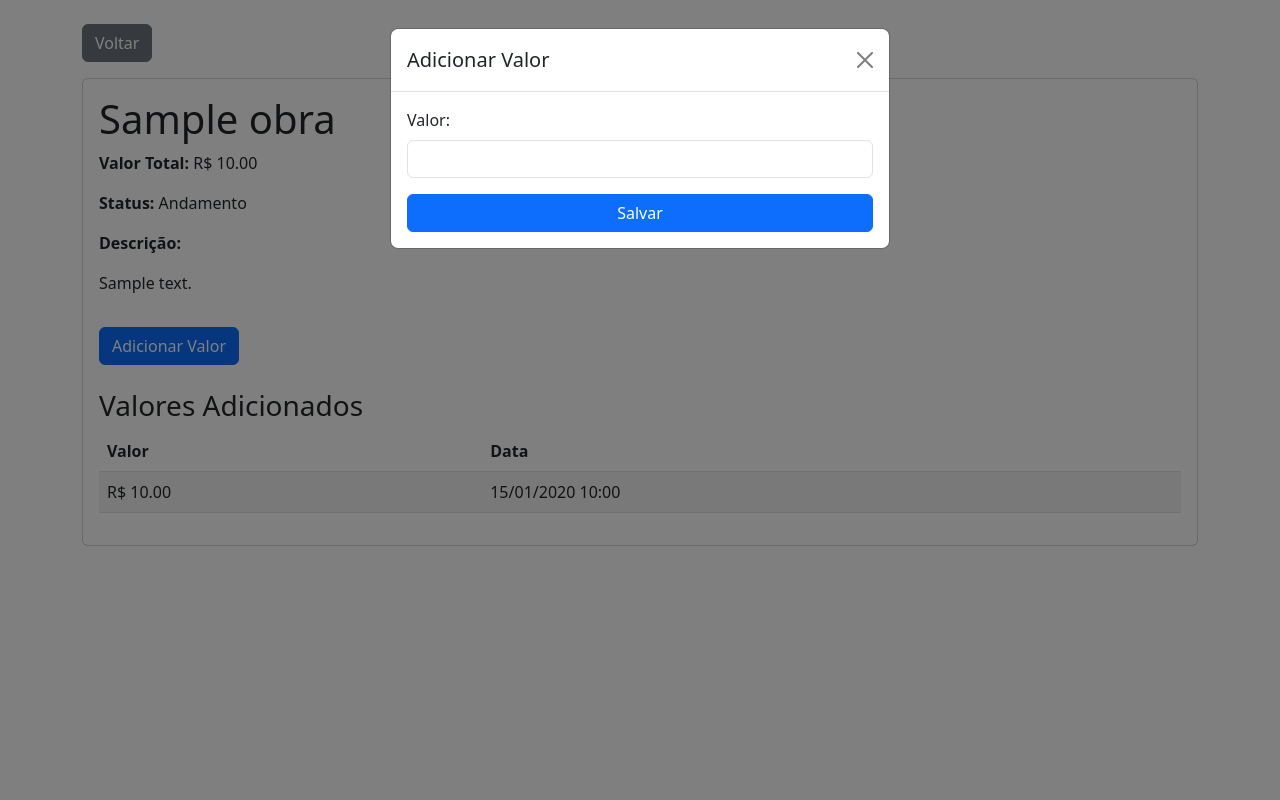
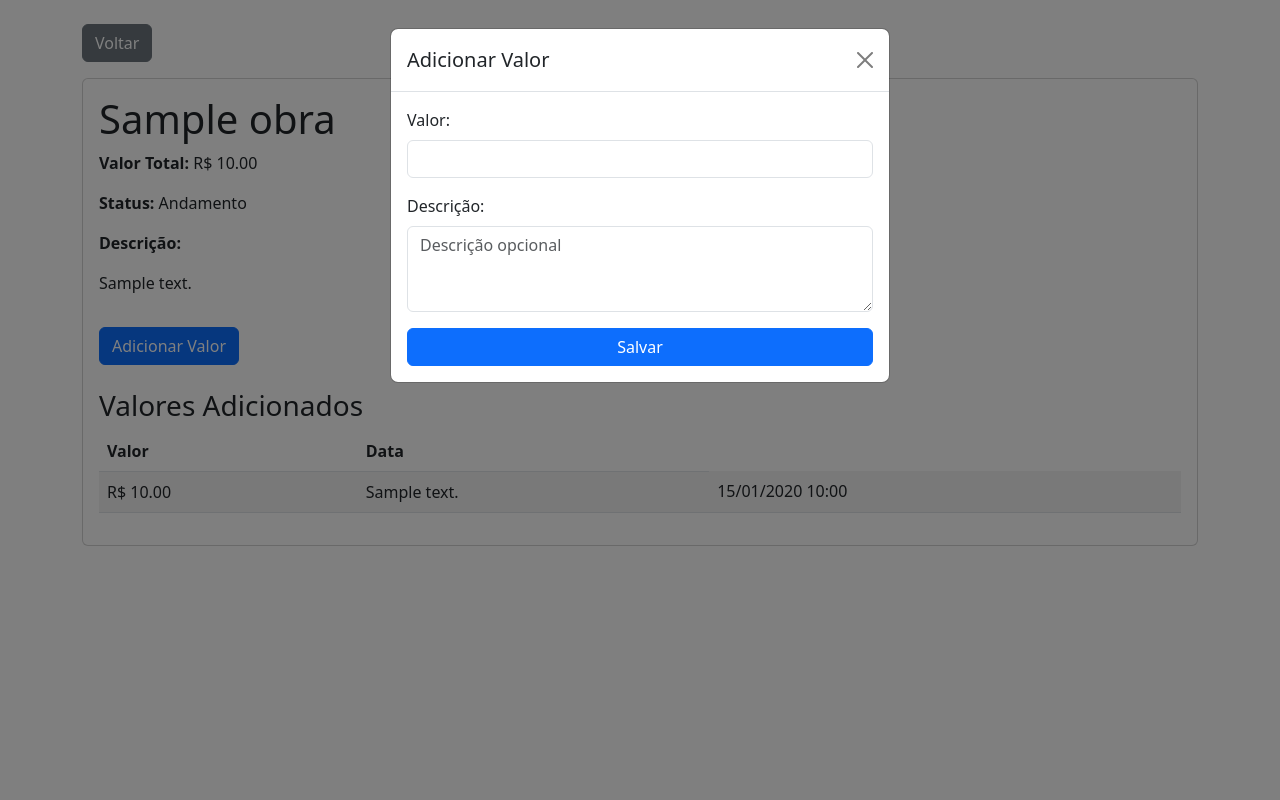
Before and after one commit to Alejandroo19/ControleObra, a Django app: page /1/ in a window 1280 px wide, after a click on "Adicionar Valor". Run offline with Django 5.2, Linux system fonts and the light colour scheme; tables that the repository leaves empty hold one stand-in row (values such as "Sample post").

Commit message:
7 commit

```diff
--- a/controle/obras/models.py
+++ b/controle/obras/models.py
@@ -21,6 +21,7 @@ class Obra(models.Model):
 class ValorAdicionado(models.Model):
     obra = models.ForeignKey(Obra, on_delete=models.CASCADE, related_name='valores_adicionados')  # Nome único para o relacionamento
     valor = models.DecimalField(max_digits=10, decimal_places=2)
+    descricao = models.TextField(blank=True, null=True)  # Campo de descrição
     data = models.DateTimeField(default=now)
 
     def __str__(self):
--- a/controle/obras/templates/obra/detalhe_obra.html
+++ b/controle/obras/templates/obra/detalhe_obra.html
@@ -37,6 +37,7 @@
                         {% for valor in valores %}
                         <tr>
                             <td>R$ {{ valor.valor }}</td>
+                            <td>{{ valor.descricao|default:"-" }}</td>
                             <td>{{ valor.data|date:"d/m/Y H:i" }}</td>
                         </tr>
                         {% empty %}
@@ -65,6 +66,10 @@
                             <label for="valor" class="form-label">Valor:</label>
                             <input type="number" step="0.01" name="valor" class="form-control" required>
                         </div>
+                        <div class="mb-3">
+                            <label for="descricao" class="form-label">Descrição:</label>
+                            <textarea name="descricao" class="form-control" rows="3" placeholder="Descrição opcional"></textarea>
+                        </div>
                         <button type="submit" class="btn btn-primary w-100">Salvar</button>
                     </form>
                 </div>
--- a/controle/obras/views.py
+++ b/controle/obras/views.py
@@ -22,6 +22,7 @@ def detalhe_obra(request, obra_id):
 
     if request.method == 'POST':
         valor = request.POST.get('valor')
+        descricao = request.POST.get('descricao')
         if valor:
             ValorAdicionado.objects.create(obra=obra, valor=valor)
             return redirect('detalhe_obra', obra_id=obra.id)
```
Also changed, not shown: controle/obras/migrations/0005_valoradicionado_descricao.py (added).
